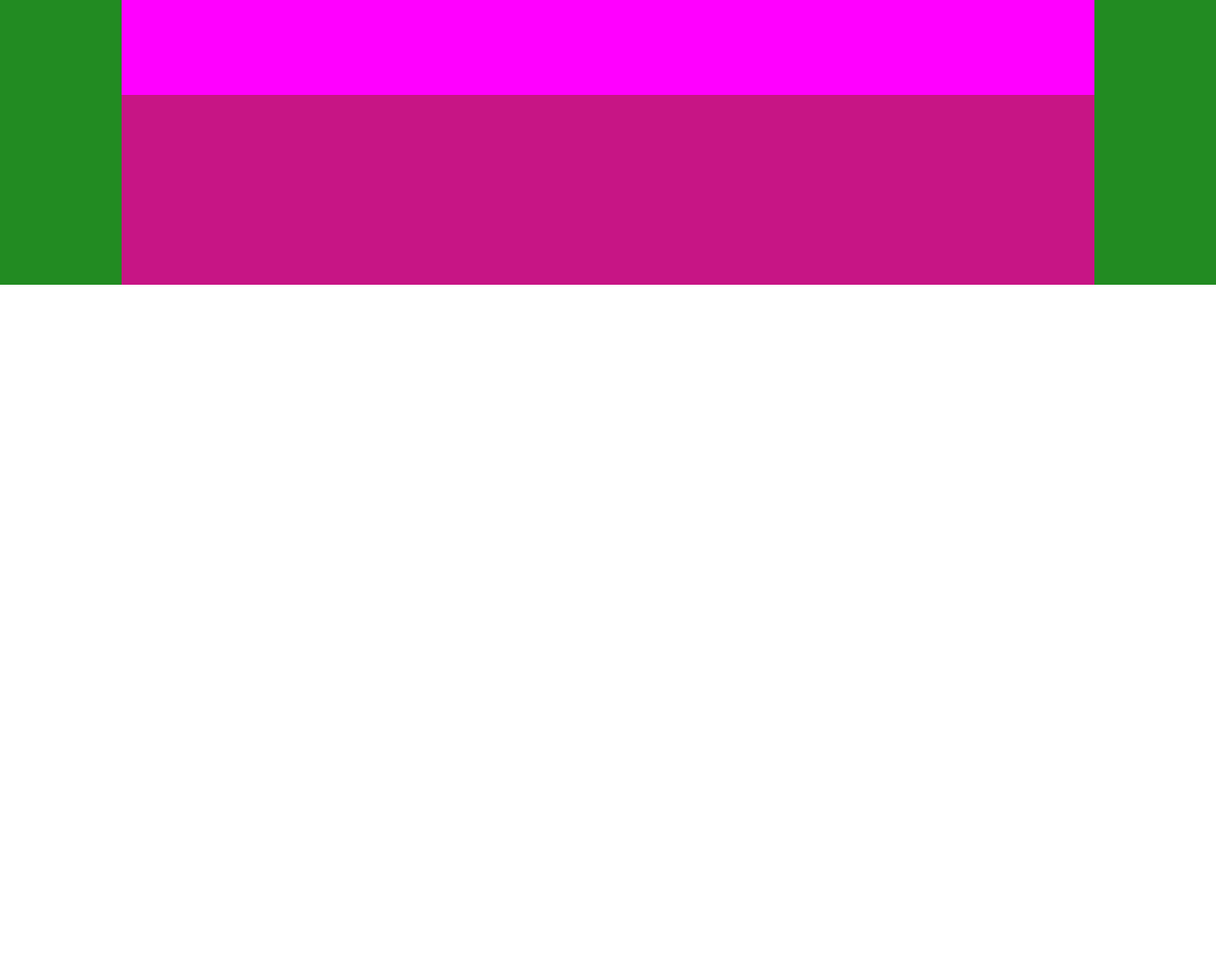
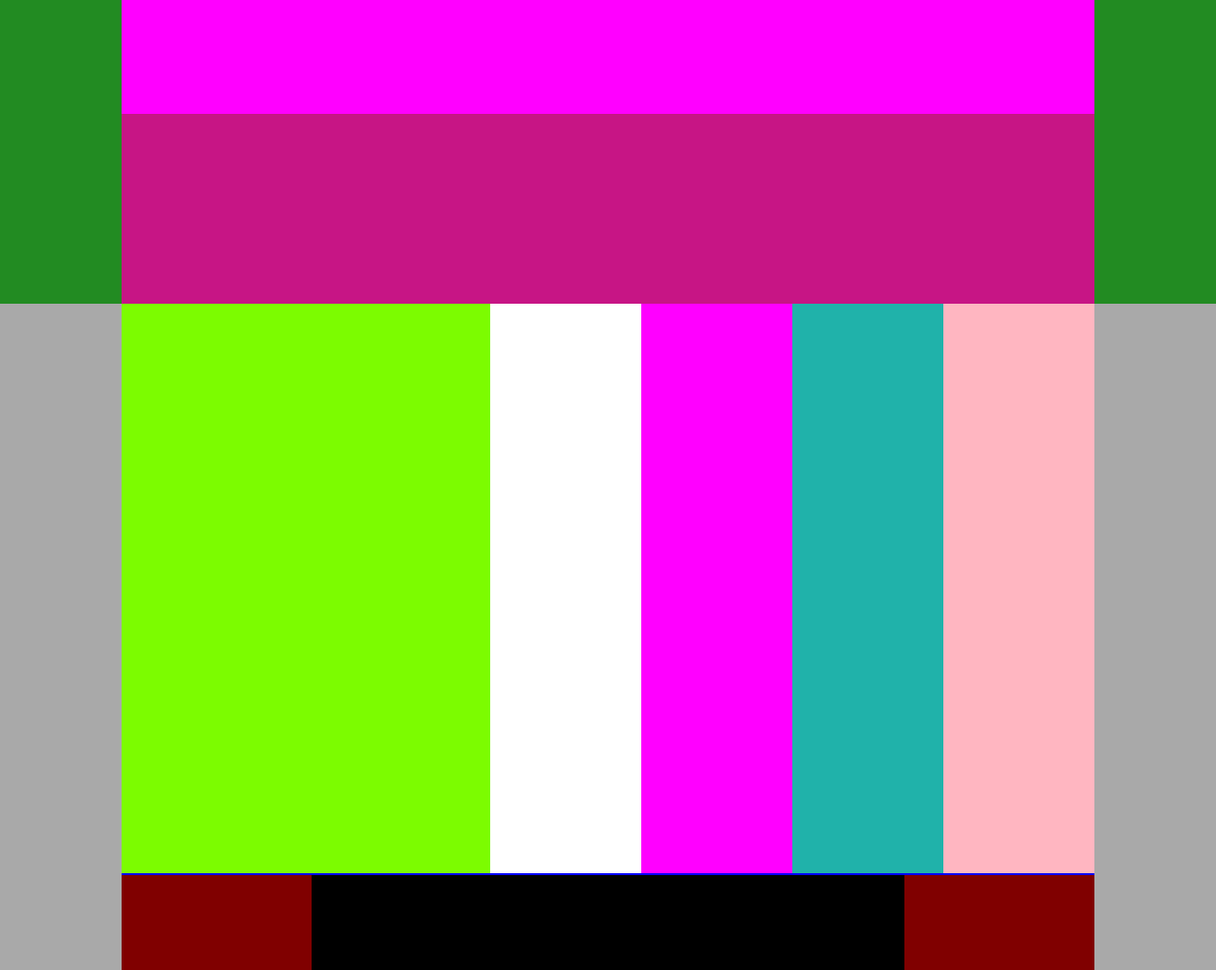
Before and after one commit to Elsti97/htmlcss-struttura-discord, a plain HTML site: page index.html in a window 1280 px wide. Shown: the part 1420-2442 px from the top of the page at 95% size. Before the commit the page ends 1720 px from the top, so only its background shows below. Drawn offline with Linux system fonts and the light colour scheme.

Commit message:
Fine footer e piè pagina

```diff
--- a/assets/css/style.css
+++ b/assets/css/style.css
@@ -36,16 +36,18 @@ nav{
 
 
 .text-content{
-    width: 80%;
+    width: 70%;
     margin: auto;
     background-color: lightsalmon;
     height: 400px;
+    text-align: center;
+    color:black;
 }
-
+/*
 .text-content{
     text-align: center;
     color:black;
-}
+} */
 
 h1{
     font-size: 50px;
@@ -58,15 +60,16 @@ h1{
     background-color: chocolate;
     display: flex;
     justify-content: space-between;
+    text-align: center;
 }
 
 .immagine{
-    width: 40%;
+    width: 45%;
     height: 200px;
 }
 
 .text{
-    width: 40%;
+    width: 45%;
     height: 200px;
 }
 
@@ -84,7 +87,7 @@ h1{
 
 .tech{
     background-color: forestgreen;
-    padding-top: 20px;
+    padding-top: 40px;
 }
 
 .tech > *{
@@ -105,3 +108,55 @@ h1{
 .download{
     background-color: mediumvioletred;
 }
+
+footer{
+    background-color: darkgray;
+}
+
+.columns{
+    display: flex;
+    width: 80%;
+    margin: auto;
+    height: 600px;
+    justify-content: space-between;
+}
+
+.col{
+    width: calc(100%/5);
+}
+
+.col-1{
+    background-color: lawngreen;
+    width: 500px;
+}
+
+.col-2{
+    background-color: white;
+}
+
+.col-3{
+    background-color: magenta;
+}
+
+.col-4{
+    background-color: lightseagreen;
+}
+
+.col-5{
+    background-color: lightpink;
+}
+
+.piè{
+    border-top: 2px solid blue;
+    width: 80%;
+    margin: auto;
+    display: flex;
+    justify-content: space-between;
+    background-color: black;
+}
+
+.piè > *{
+    height: 100px;
+    width: 200px;
+    background-color: maroon;
+}
--- a/index.html
+++ b/index.html
@@ -46,5 +46,22 @@
         </section>
     </main>
 
+    <footer>
+        <div class="columns">
+            <div class="col col-1"></div>
+            <div class="col col-2"></div>
+            <div class="col col-3"></div>
+            <div class="col col-4"></div>
+            <div class="col col-5"></div>
+        </div>
+
+        <!-- Piè pagina -->
+        <div class="piè">
+            <div class="discord"></div>
+            <div class="registrati"></div>
+        </div>
+
+
+    </footer>
 </body>
 </html>
```
